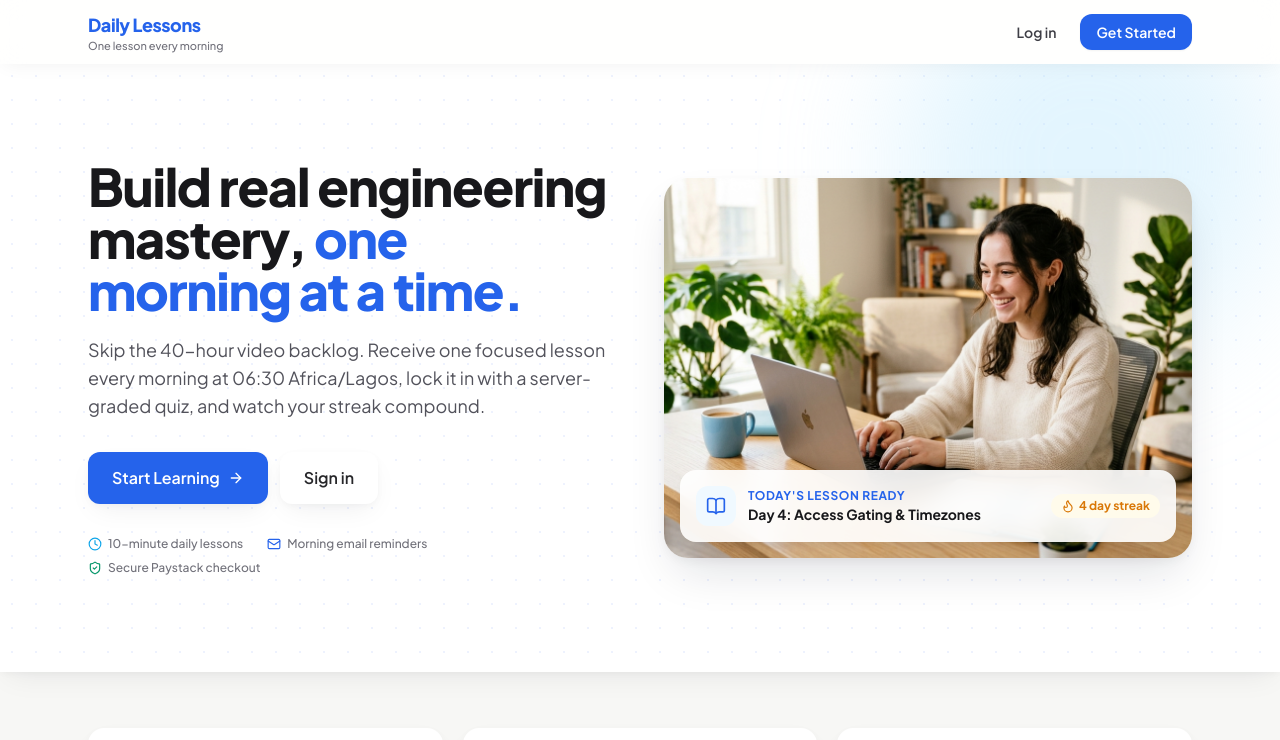
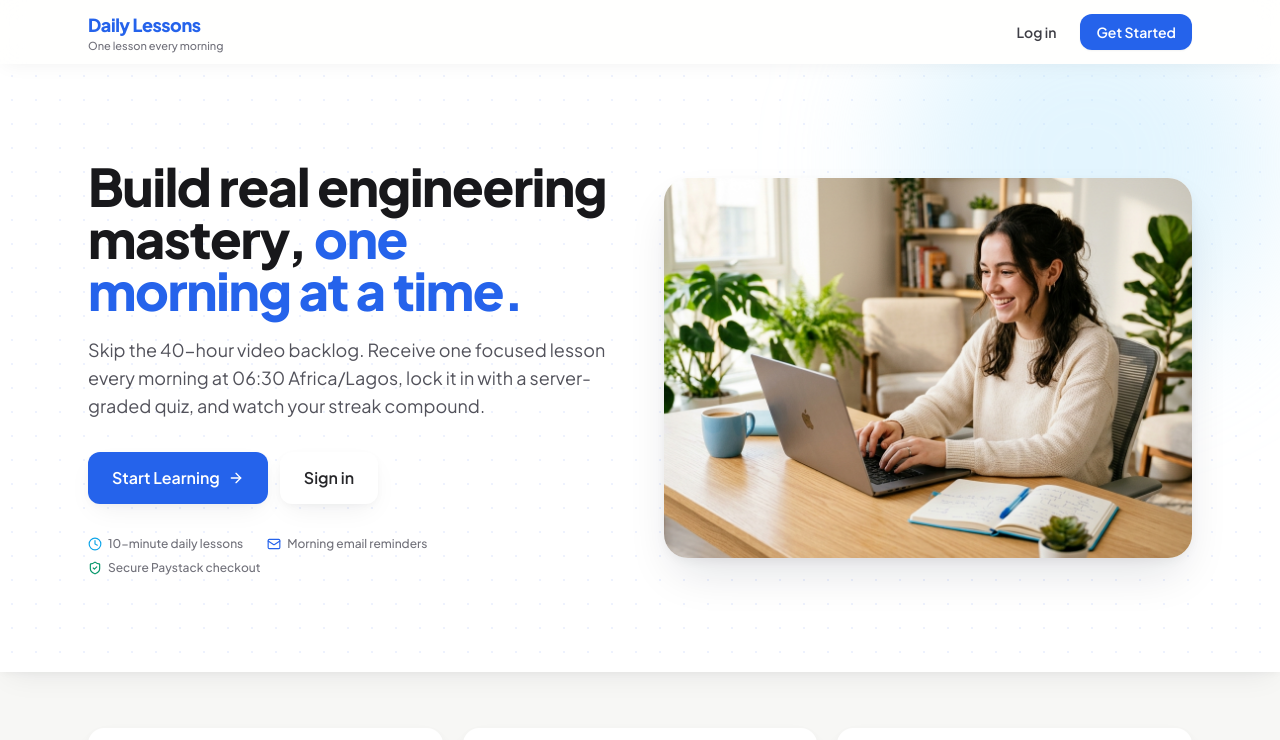
Before and after one commit to ruelnuffy/lesson-platform, a React (Vite) app in the folder frontend/: page / in a window 1280 px wide. Shown: the top 740 px of the page. Built offline with nearby package versions, Linux system fonts and the light colour scheme; no server answers.

Commit message:
UI polish: remove overlay card from hero image

```diff
--- a/frontend/src/pages/LandingPage.tsx
+++ b/frontend/src/pages/LandingPage.tsx
@@ -4,7 +4,6 @@ import {
   ArrowRight,
   BookOpen,
   Clock,
-  Flame,
   Mail,
   ShieldCheck,
 } from "lucide-react";
@@ -86,30 +85,12 @@ export function LandingPage() {
 
           {/* Right Hero Image */}
           <div className="lg:col-span-6">
-            <div className="relative rounded-3xl overflow-hidden shadow-elevated bg-white">
+            <div className="rounded-3xl overflow-hidden shadow-elevated bg-white">
               <img
                 src="/images/hero-learning.jpg"
                 alt="Learner enjoying a bright morning lesson at a sunlit desk"
                 className="w-full h-[320px] sm:h-[380px] object-cover"
               />
-              <div className="absolute inset-x-4 bottom-4 bg-white/90 backdrop-blur-md rounded-2xl p-4 shadow-elevated flex items-center justify-between gap-4">
-                <div className="flex items-center gap-3">
-                  <div className="w-10 h-10 rounded-xl bg-sky-50 text-blue-600 flex items-center justify-center shrink-0">
-                    <BookOpen className="w-5 h-5" />
-                  </div>
-                  <div>
-                    <p className="text-xs font-bold text-blue-600 uppercase tracking-wider">
-                      Today&apos;s Lesson Ready
-                    </p>
-                    <p className="text-sm font-bold text-zinc-900">
-                      Day 4: Access Gating &amp; Timezones
-                    </p>
-                  </div>
-                </div>
-                <span className="inline-flex items-center gap-1 px-2.5 py-1 rounded-full bg-amber-50 text-amber-600 text-xs font-bold shrink-0">
-                  <Flame className="w-3.5 h-3.5" />4 day streak
-                </span>
-              </div>
             </div>
           </div>
         </div>
```
